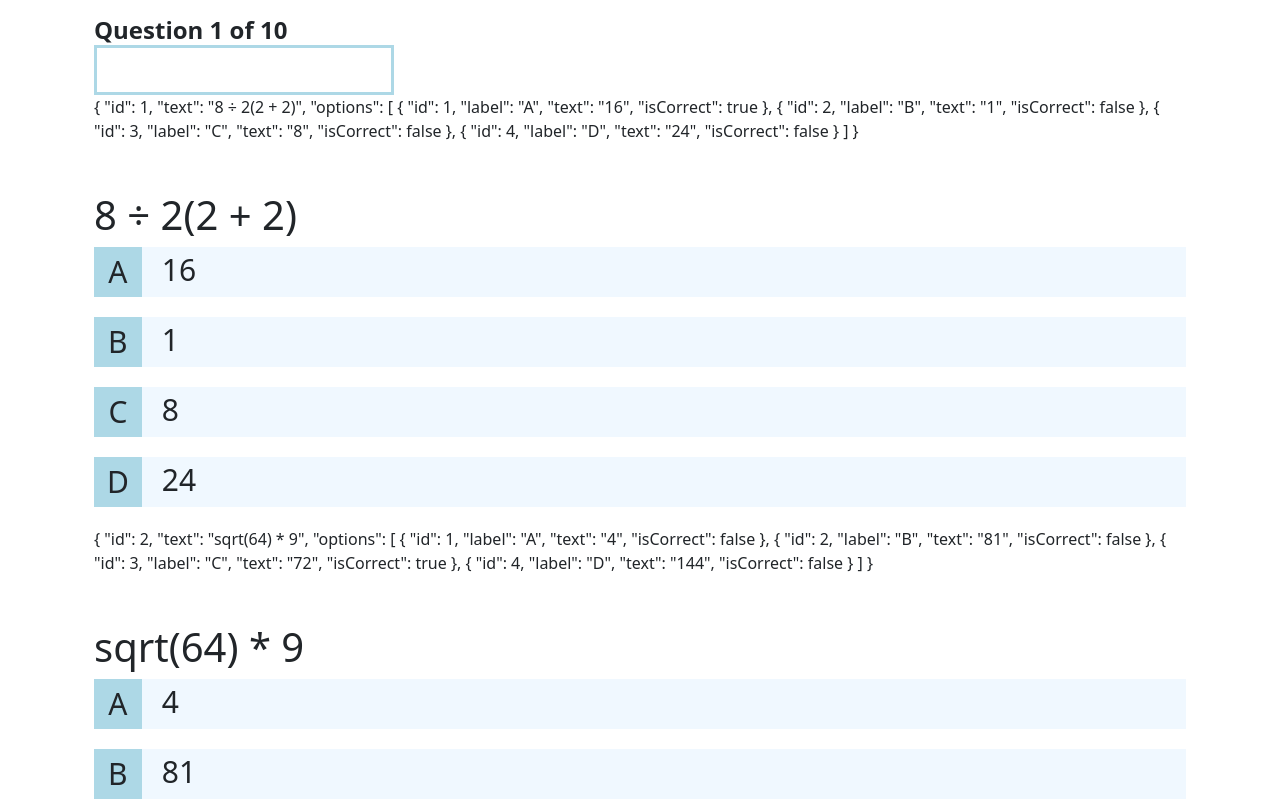
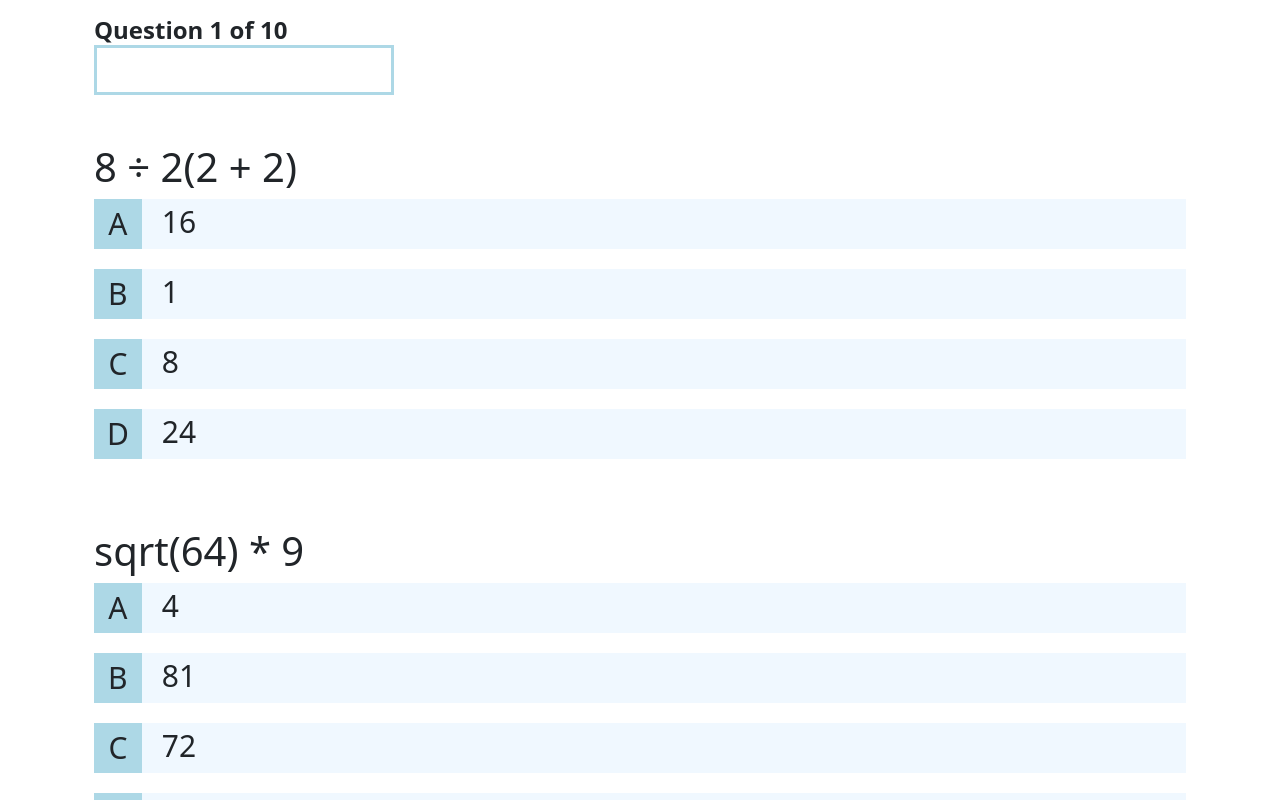
Before and after one commit to fecskills/U-QuizApp, a Vue app: page /quiz/1 in a window 1280 px wide. Shown: the top 800 px of the page. Built offline with nearby package versions, Linux system fonts and the light colour scheme.

Commit message:
question app2

```diff
--- a/src/views/Question.vue
+++ b/src/views/Question.vue
@@ -1,16 +1,10 @@
-<script setup lang="ts">
-import { IQuestion } from '../types'
-// const {question} = defineProps(["question"]);
-interface Prop {
-    question: IQuestion
-}
-const { question } = defineProps<Prop>()
+<script setup>
+const {question} = defineProps(["question"]);
 
 </script>
 
 <template>
     <div class="question-coontainer">
-        {{ question }}
         <h1 class="pt-5 pb-2">{{ question.text }}</h1>
         <div class="option-container">
             <div class="option" v-for="option in question.options">
```
